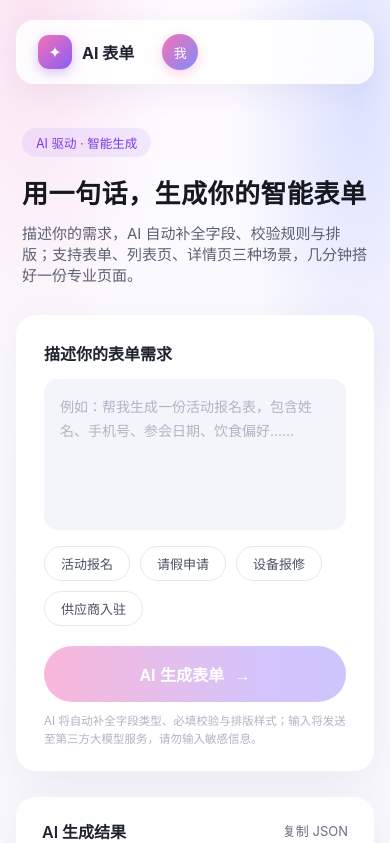
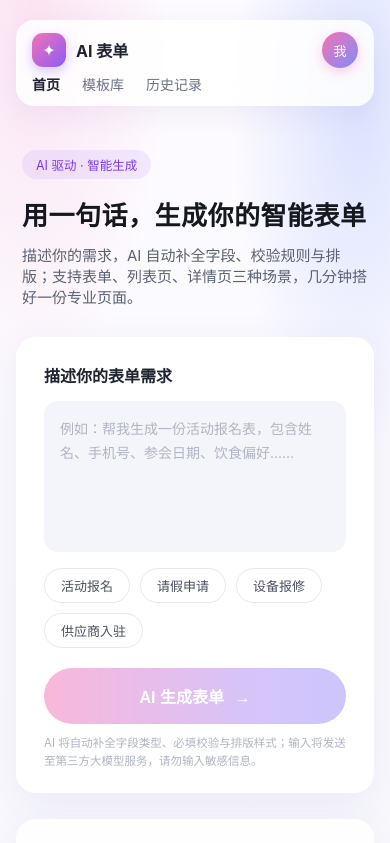
Before and after one commit to vicky0902/ai-form-agent, a Vue app: page / in a window 390 px wide. Shown: the top 843 px of the page. Built offline with nearby package versions, Linux system fonts and the light colour scheme; no server answers; what @form-create/element-ui would draw is missing.

Commit message:
fix(ui): keep nav links accessible on mobile

```diff
--- a/src/App.vue
+++ b/src/App.vue
@@ -319,8 +319,21 @@ watch(
   .cards {
     grid-template-columns: 1fr;
   }
+  /* 移动端导航改两行：品牌+头像一行，功能链接一行（入口全保留，与 PC 功能一致） */
+  .nav {
+    flex-wrap: wrap;
+    row-gap: 6px;
+    padding: 12px 16px;
+  }
   .links {
-    display: none;
+    display: flex;
+    order: 3;
+    width: 100%;
+    margin-left: 0;
+    gap: 22px;
+  }
+  .avatar {
+    margin-left: auto;
   }
 }
 
```
